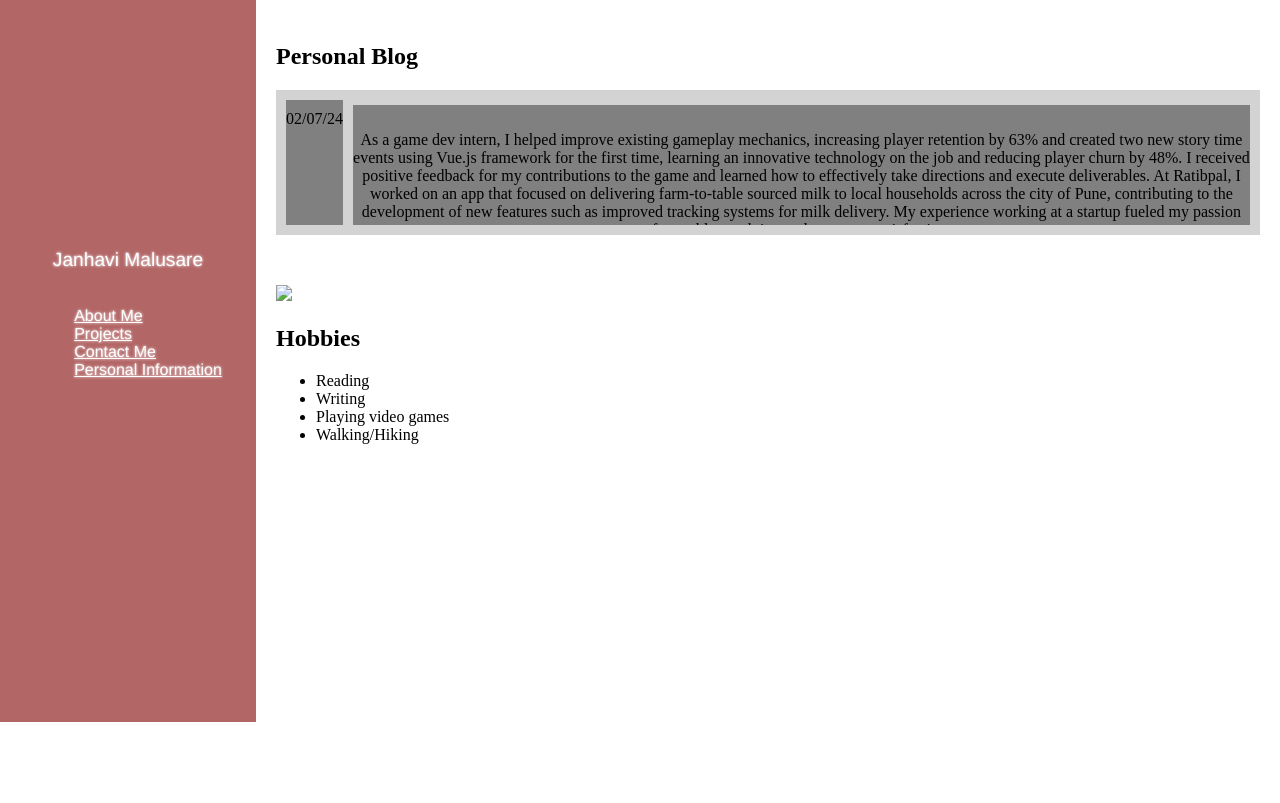
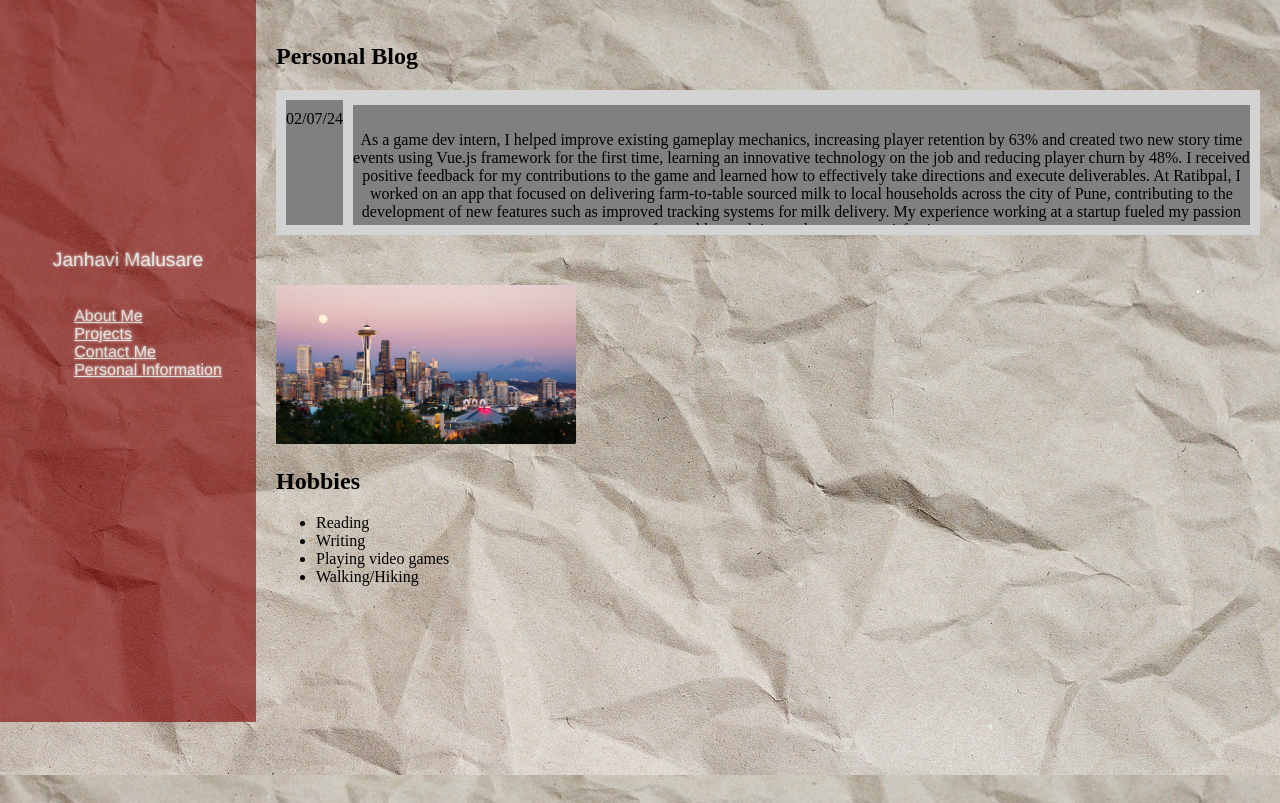
Before and after one commit to malusarej/malusarej.github.io, a plain HTML site: page website/info/index.html in a window 1280 px wide. Shown: the part 78-881 px from the top of the page. Drawn offline with Linux system fonts and the light colour scheme.

Commit message:
testing3

```diff
--- a/website/about.css
+++ b/website/about.css
@@ -1,4 +1,5 @@
 body {
+    background-image: url(../website/aboutbg.jpg);
     background-size: cover;
     background-attachment: fixed;
     background-repeat: no-repeat;
@@ -74,7 +75,6 @@ main {
     overflow-y: scroll;
     height: 100%;
     margin-left: 20%;
-    background-color: black;
 }
 
 .column {
--- a/website/contact/contact.css
+++ b/website/contact/contact.css
@@ -1,5 +1,5 @@
 body {
-    background-color: darkslategray;
+    background-image: url(../contactbg.jpg);
     background-size: cover;
     background-attachment: fixed;
     background-repeat: no-repeat;
--- a/website/info/index.html
+++ b/website/info/index.html
@@ -39,7 +39,7 @@
                         </p>
                     </div>
                 </div>
-                <img src="/Users/janhavimalusare/Downloads/skyline.jpg">
+                <img src="../skyline.jpg">
                 <h2>Hobbies</h2>
                 <ul>
                     <li>Reading</li>
--- a/website/info/info.css
+++ b/website/info/info.css
@@ -1,5 +1,5 @@
 body {
-    background-image: url(/Users/janhavimalusare/Downloads/info.jpg);
+    background-image: url(../info.jpg);
     background-size: cover;
     background-attachment: fixed;
     background-repeat: no-repeat;
```
Also changed, not shown: website/aboutbg.jpg (added), website/contactbg.jpg (added), website/info.jpg (added), website/projectbg.jpg (added), website/skyline.jpg (added).
